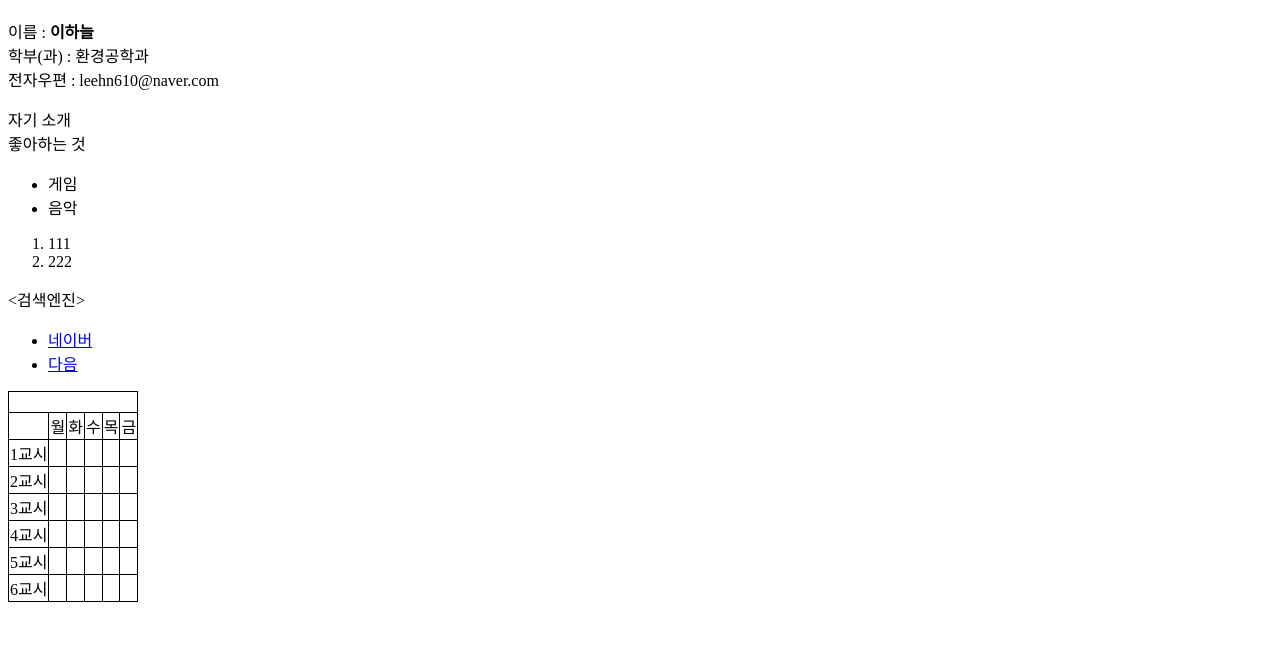
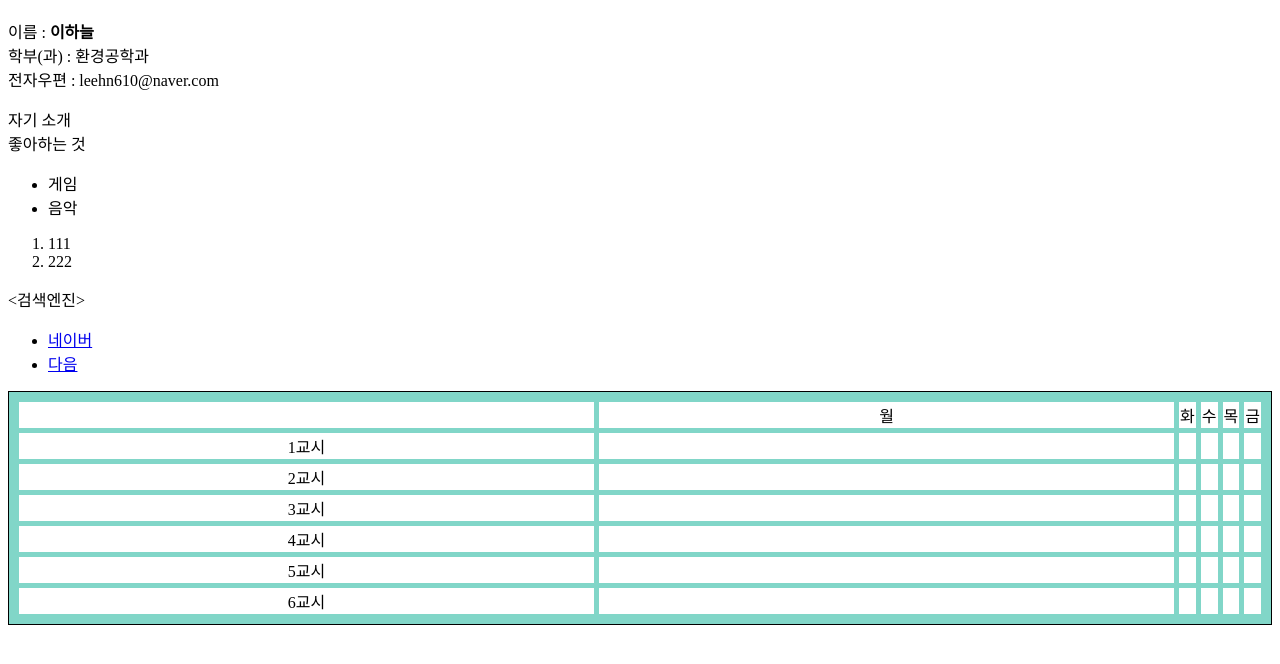
Before and after one commit to leehn610/leehn0610.github.io, a plain HTML site: page index.html in a window 1280 px wide. Shown: the part 74-738 px from the top of the page. Drawn offline with Linux system fonts and the light colour scheme.

Commit message:
Update index.html

```diff
--- a/index.html
+++ b/index.html
@@ -25,65 +25,62 @@
       <li><a href="https://www.daum.net">다음</a></li>
   </ul>
 
-<table style="background-color:rgb(129, 214, 200); border:1px solid black; padding:5px; border-spacing:5px;" rules=all>
-    <tr style="background-color:white; text_align:center;">
-        <td colspan=6>&nbsp;</td>
+<table style="background-color:rgb(129, 214, 200); border:1px solid black; padding:5px; border-spacing:5px;">
+    <tr style="background-color:white; text-align:center;">
+        <td style="text-align:center; width:50%;" >&nbsp;</td>
+        <td style="text-align:center; width:50%;" >월</td>
+        <td style="text-align:center; width:50%;" >화</td>
+        <td style="text-align:center; width:50%;" >수</td>
+        <td style="text-align:center; width:50%;" >목</td>
+        <td style="text-align:center; width:50%;" >금</td>
     </tr>
-    <tr style="background-color:white; text_align:center;">
-        <td>&nbsp;</td>
-        <td>월</td>
-        <td>화</td>
-        <td>수</td>
-        <td>목</td>
-        <td>금</td>
+    <tr style="background-color:white; text-align:center;">
+        <td style="text-align:center; width:50%;" >1교시</td>
+        <td style="text-align:center; width:50%;" >&nbsp;</td>
+        <td style="text-align:center; width:50%;" >&nbsp;</td>
+        <td style="text-align:center; width:50%;" >&nbsp;</td>
+        <td style="text-align:center; width:50%;" >&nbsp;</td>
+        <td style="text-align:center; width:50%;" >&nbsp;</td>
     </tr>
-    <tr style="background-color:white; text_align:center;">
-        <td >1교시</td>
-        <td>&nbsp;</td>
-        <td>&nbsp;</td>
-        <td>&nbsp;</td>
-        <td>&nbsp;</td>
-        <td>&nbsp;</td>
+    <tr style="background-color:white; text-align:center;">
+        <td style="text-align:center; width:50%;" >2교시</td>
+        <td style="text-align:center; width:50%;" >&nbsp;</td>
+        <td style="text-align:center; width:50%;" >&nbsp;</td>
+        <td style="text-align:center; width:50%;" >&nbsp;</td>
+        <td style="text-align:center; width:50%;" >&nbsp;</td>
+        <td style="text-align:center; width:50%;" >&nbsp;</td>
     </tr>
-    <tr style="background-color:white; text_align:center;">
-        <td>2교시</td>
-        <td>&nbsp;</td>
-        <td>&nbsp;</td>
-        <td>&nbsp;</td>
-        <td>&nbsp;</td>
-        <td>&nbsp;</td>
+    <tr style="background-color:white; text-align:center;">
+        <td style="text-align:center; width:50%;" >3교시</td>
+        <td style="text-align:center; width:50%;" >&nbsp;</td>
+        <td style="text-align:center; width:50%;" >&nbsp;</td>
+        <td style="text-align:center; width:50%;" >&nbsp;</td>
+        <td style="text-align:center; width:50%;" >&nbsp;</td>
+        <td style="text-align:center; width:50%;" >&nbsp;</td>
     </tr>
-    <tr style="background-color:white; text_align:center;">
-        <td>3교시</td>
-        <td>&nbsp;</td>
-        <td>&nbsp;</td>
-        <td>&nbsp;</td>
-        <td>&nbsp;</td>
-        <td>&nbsp;</td>
+    <tr style="background-color:white; text-align:center;">
+        <td style="text-align:center; width:50%;" >4교시</td>
+        <td style="text-align:center; width:50%;" >&nbsp;</td>
+        <td style="text-align:center; width:50%;" >&nbsp;</td>
+        <td style="text-align:center; width:50%;" >&nbsp;</td>
+        <td style="text-align:center; width:50%;" >&nbsp;</td>
+        <td style="text-align:center; width:50%;" >&nbsp;</td>
     </tr>
-    <tr style="background-color:white; text_align:center;">
-        <td>4교시</td>
-        <td>&nbsp;</td>
-        <td>&nbsp;</td>
-        <td>&nbsp;</td>
-        <td>&nbsp;</td>
-        <td>&nbsp;</td>
+    <tr style="background-color:white; text-align:center;">
+        <td style="text-align:center; width:50%;" >5교시</td>
+        <td style="text-align:center; width:50%;" >&nbsp;</td>
+        <td style="text-align:center; width:50%;" >&nbsp;</td>
+        <td style="text-align:center; width:50%;" >&nbsp;</td>
+        <td style="text-align:center; width:50%;" >&nbsp;</td>
+        <td style="text-align:center; width:50%;" >&nbsp;</td>
     </tr>
-    <tr style="background-color:white; text_align:center;">
-        <td>5교시</td>
-        <td>&nbsp;</td>
-        <td>&nbsp;</td>
-        <td>&nbsp;</td>
-        <td>&nbsp;</td>
-        <td>&nbsp;</td>
-    </tr>
-    <tr style="background-color:white; text_align:center;">
-        <td>6교시</td>
-        <td>&nbsp;</td>
-        <td>&nbsp;</td>
-        <td>&nbsp;</td>
-        <td>&nbsp;</td>
-        <td>&nbsp;</td>
+    <tr style="background-color:white; text-align:center;">
+        <td style="text-align:center; width:50%;" >6교시</td>
+        <td style="text-align:center; width:50%;" >&nbsp;</td>
+        <td style="text-align:center; width:50%;" >&nbsp;</td>
+        <td style="text-align:center; width:50%;" >&nbsp;</td>
+        <td style="text-align:center; width:50%;" >&nbsp;</td>
+        <td style="text-align:center; width:50%;" >&nbsp;</td>
     </tr>
 </table>
 </BODY>
```
